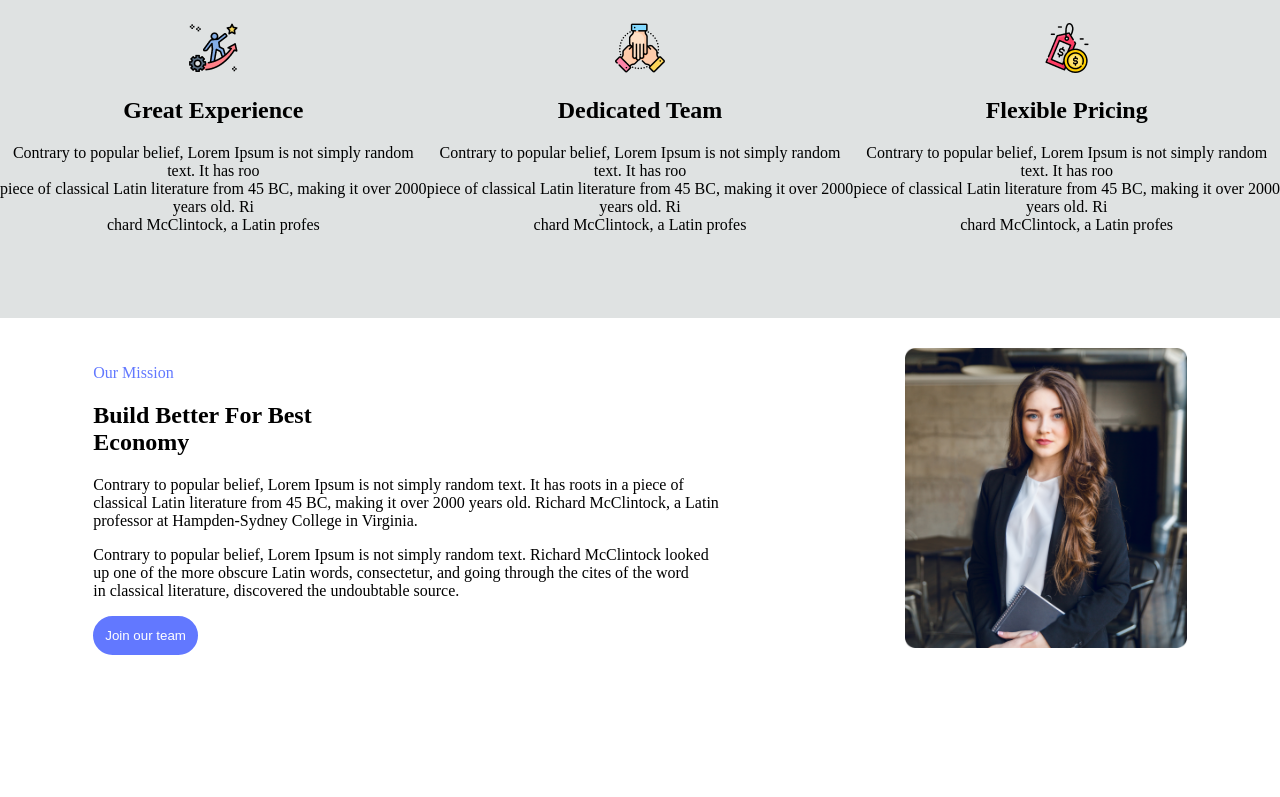
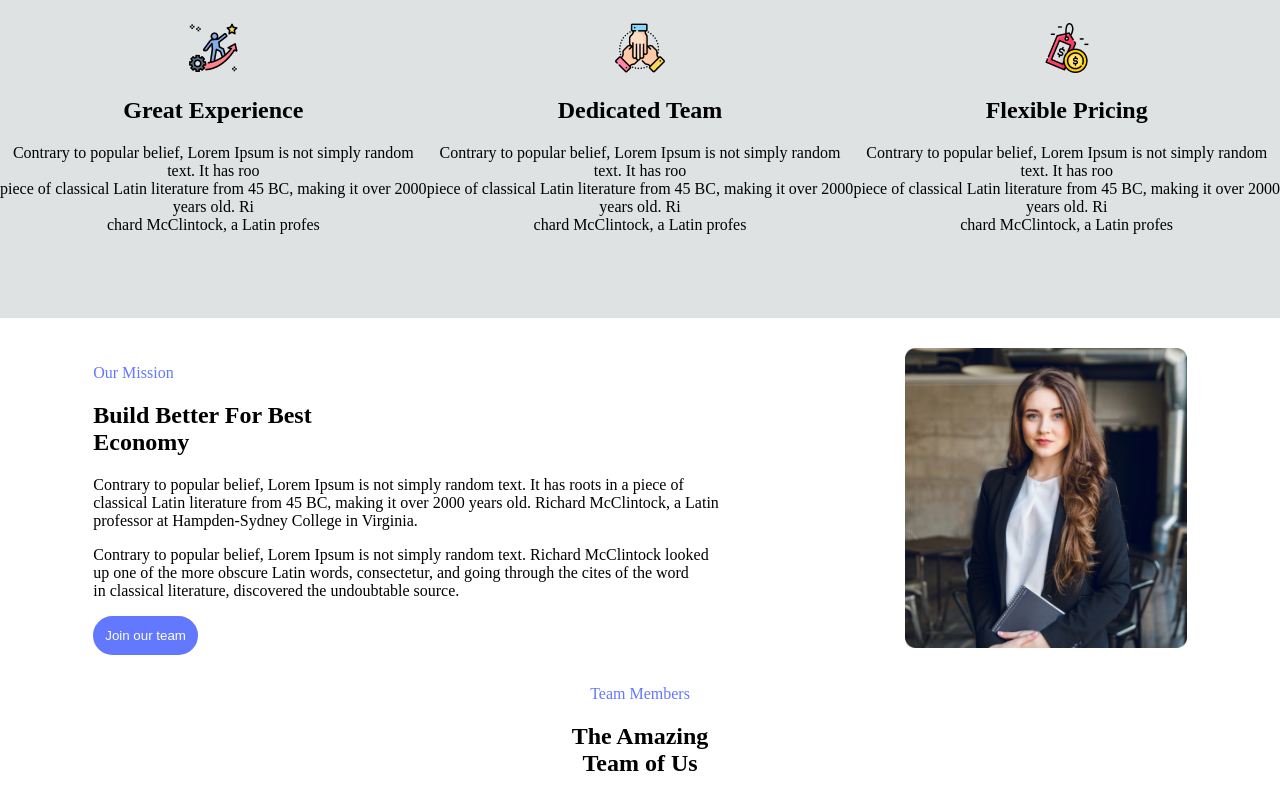
Before and after one commit to NusratTabassum3/Connected-Education, a plain HTML site: page about.html in a window 1280 px wide. Shown: the part 642-1439 px from the top of the page. Before the commit the page ends 1327 px from the top, so only its background shows below. Drawn offline with Linux system fonts and the light colour scheme.

Commit message:
about section

```diff
--- a/about.html
+++ b/about.html
@@ -84,6 +84,16 @@
         </div>
     </section>
 
+    <section class="team-section">
+        <div class="team-header">
+            <p class="team-subtitle">Team Members</p>
+            <h2 class="team-title">
+                The Amazing <br> Team of Us
+            </h2>
+        </div>
+    </section>
+
+
 
 
 </body>
--- a/css/about.css
+++ b/css/about.css
@@ -87,3 +87,13 @@ body, html {
     font-weight: 100;
     border: 2px solid #6278FF;
 }
+
+/*team header*/
+
+.team-header{
+    text-align: center;
+}
+
+.team-subtitle{
+    color:#6278FF
+}
```
Also changed, not shown: index.html (+1 -1 lines).
